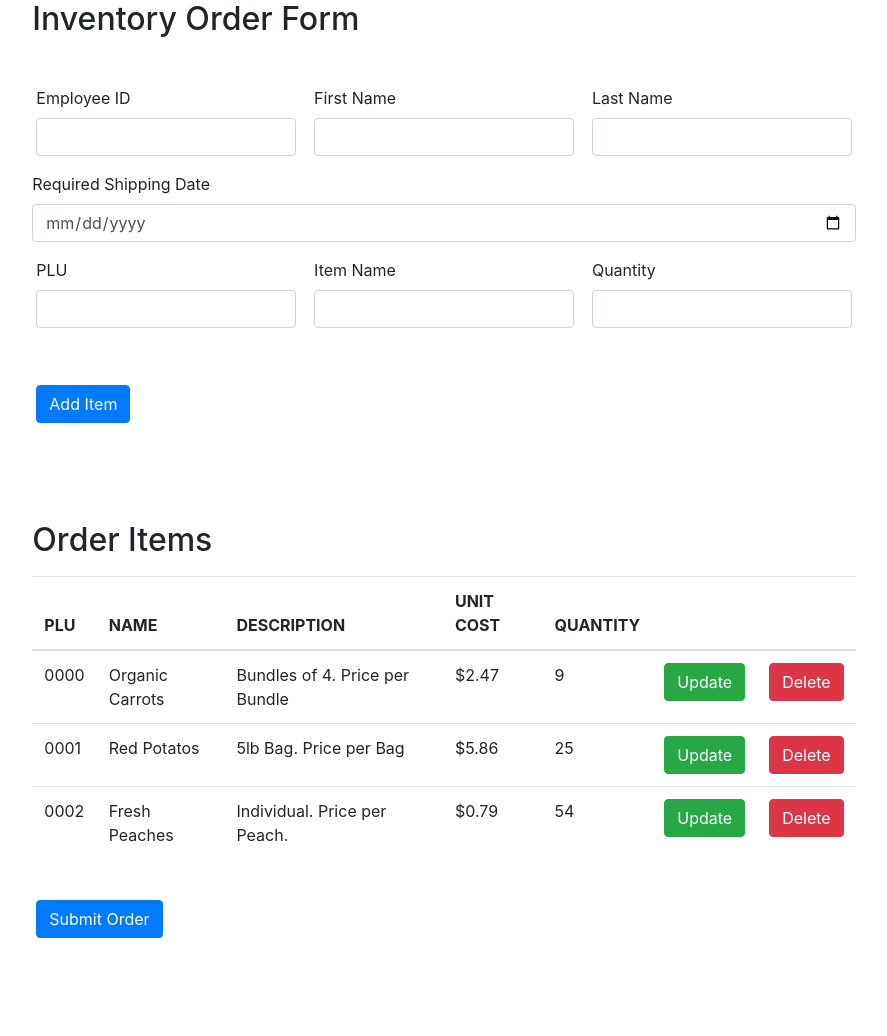
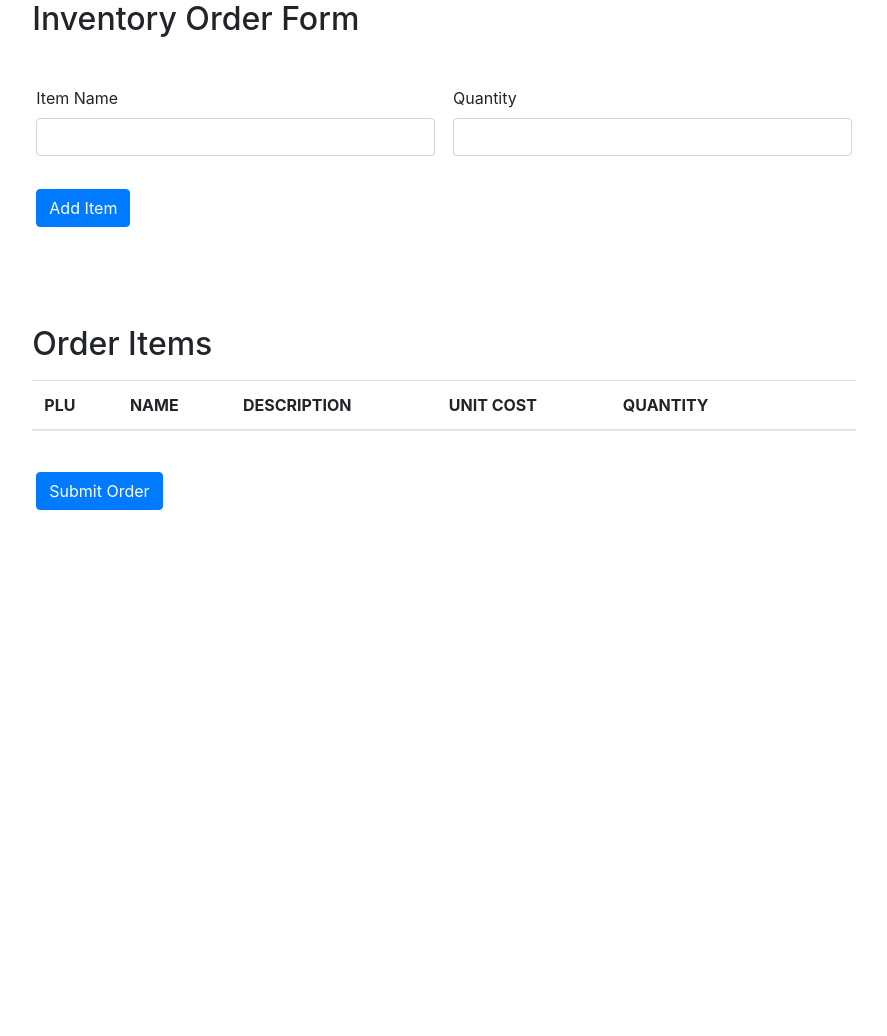
Before and after one commit to laolmstead/freshValueGroceriesDB, a Flask app: page /inventoryOrder in a window 1280 px wide. Shown: the part 126-1162 px from the top of the page, without its empty margins (196-1083 px from the left). After the commit the page ends 636 px from the top, so only its background shows below. Run offline with Flask 2, Linux system fonts and the light colour scheme; lists and menus that the app fills with data are empty; some libraries are stand-ins or nearby versions.

Commit message:
Implement inventoryOrder functionality.

```diff
--- a/app_package/routes.py
+++ b/app_package/routes.py
@@ -353,8 +353,28 @@ def search_inventory_item():
     query = """SELECT Orders.OrderID, Inventory.Name, Inventory.Description, Inventory.UnitCost
                 FROM Inventory
                 JOIN OrderItems on OrderItems.PLU = Inventory.PLU
-                JOIN Orders on OrderItems.OrderID = Orders.OrderID;"""
+                JOIN Orders on OrderItems.OrderID = Orders.OrderID
+                AND Inventory.Name = %s;"""
     data = (search_term)
     result = execute_query(db_connection, query, data).fetchall()
     print('Query returns:', result, flush=True)
     return make_response(json.dumps(result, indent=4, sort_keys=True, default=str), 200)
+
+
+@app.route('/new-inventory-order', methods=['POST'])
+def new_inventory_order():
+    print("Ordering new inventory and adding into database", flush=True)
+    db_connection = connect_to_database()
+    info = request.get_json(force=True)
+    for item in info:
+        inv_id = item['id']
+        quantity = item['quantity']
+        print("Updating Inventory Table item", inv_id, "with", quantity, "additional items.")
+        query = """UPDATE `Inventory`
+                    SET
+                        `Quantity` = (SELECT Quantity FROM Inventory WHERE PLU = %s) + %s
+                    WHERE
+                        `PLU` = %s;"""
+        data = (inv_id, quantity, inv_id)
+        execute_query(db_connection, query, data)
+    return make_response('Inventory added!', 200)
--- a/app_package/static/js/orders.js
+++ b/app_package/static/js/orders.js
@@ -93,7 +93,7 @@ function searchByID(input) {
             alert('No results found for customers with Rewards ID number ' + input);
         }
         else {
-            search = 'ID number ' + input
+            search = 'ID number ' + input;
             makeTable(search, response);
         }
     });
@@ -174,7 +174,6 @@ function searchOrders() {
     var input = document.getElementById('searchInput').value;
     document.getElementById('searchInput').value = '';
 
-
     if (selection == 'Rewards ID') {
         searchByID(input);
     }
--- a/app_package/templates/inventoryOrder.html
+++ b/app_package/templates/inventoryOrder.html
@@ -12,40 +12,18 @@
   <form>
     <div class="form-row mt-5">
       <div class="col mx-1">
-        <label for="employeeID">Employee ID</label>
-        <input type="number" class="form-control" id="employeeID" min=0>
+        <label for="item">Item Name</label>
+        <input type="text" class="form-control" id="item">
       </div>
-      <div class="col mx-1">
-        <label for="fname">First Name</label>
-        <input type="text" class="form-control" id="fname">
-      </div>
-      <div class="col mx-1 mb-3">
-        <label for="lname">Last Name</label>
-        <input type="text" class="form-control" id="lname">
+      <div class="col mx-1 mb-1">
+        <label for="quantity">Quantity</label>
+        <input type="number" class="form-control" id="quantity">
       </div>
     </div>
-    <div class="form-group">
-      <label for="dateReq">Required Shipping Date</label>
-      <input type="date" class="form-control" id="dateReq">
-  </div>
-  <div class="form-row ">
-    <div class="col mx-1">
-      <label for="PLU">PLU</label>
-      <input type="number" class="form-control" id="PLU" min=0>
-    </div>
-    <div class="col mx-1">
-      <label for="item">Item Name</label>
-      <input type="text" class="form-control" id="item">
-    </div>
-    <div class="col mx-1 mb-3">
-      <label for="quantity">Quantity</label>
-      <input type="number" class="form-control" id="quantity">
-    </div>
-  </div>
 
     <!--Edit Order Buttons-->
 
-    <div class="form-inline mt-3 mb-5">
+    <div class="form-inline mt-1 mb-5">
       <div class="btn-group" aria-label="...">
         <div class="manage-buttons">
           <button type="button" class="btn btn-primary mx-1" data-toggle="modal" data-target="#AddModal" id="addInvOrder">
@@ -69,61 +47,10 @@
       <th></th>
       <th></th>
     </thead>
-    <tbody>
-      <tr>
-        <td>0000</td>
-        <td>Organic Carrots</td>
-        <td>Bundles of 4. Price per Bundle</td>
-        <td>$2.47</td>
-        <td>9</td>
-        <td>
-          <button type="button" class="btn btn-success" data-toggle="modal" data-target="#">
-            Update
-          </button>
-        </td>
-        <td>
-          <button type="button" class="btn btn-danger" data-toggle="modal" data-target="#">
-            Delete
-          </button>
-        </td>
-      </tr>
-      <tr>
-        <td>0001</td>
-        <td>Red Potatos</td>
-        <td>5lb Bag. Price per Bag</td>
-        <td>$5.86</td>
-        <td>25</td>
-        <td>
-          <button type="button" class="btn btn-success" data-toggle="modal" data-target="#">
-            Update
-          </button>
-        </td>
-        <td>
-          <button type="button" class="btn btn-danger" data-toggle="modal" data-target="#">
-            Delete
-          </button>
-      </tr>
-      <tr>
-        <td>0002</td>
-        <td>Fresh Peaches</td>
-        <td>Individual. Price per Peach.</td>
-        <td>$0.79</td>
-        <td>54</td>
-        <td>
-          <button type="button" class="btn btn-success" data-toggle="modal" data-target="#">
-            Update
-          </button>
-        </td>
-        <td>
-          <button type="button" class="btn btn-danger" data-toggle="modal" data-target="#">
-            Delete
-          </button>
-      </tr>
-    </tbody>
   </table>
   <div class="btn-group" aria-label="...">
     <div class="manage-buttons">
-      <button type="button" class="btn btn-primary mx-1 mb-5" data-toggle="modal" data-target="#AddModal">
+      <button type="button" class="btn btn-primary mx-1 mb-5" data-toggle="modal" data-target="#AddModal" id="submitInv">
           Submit Order
       </button>
     </div>
```
Also changed, not shown: app_package/static/js/inventoryOrder.js (+41 -1 lines).
